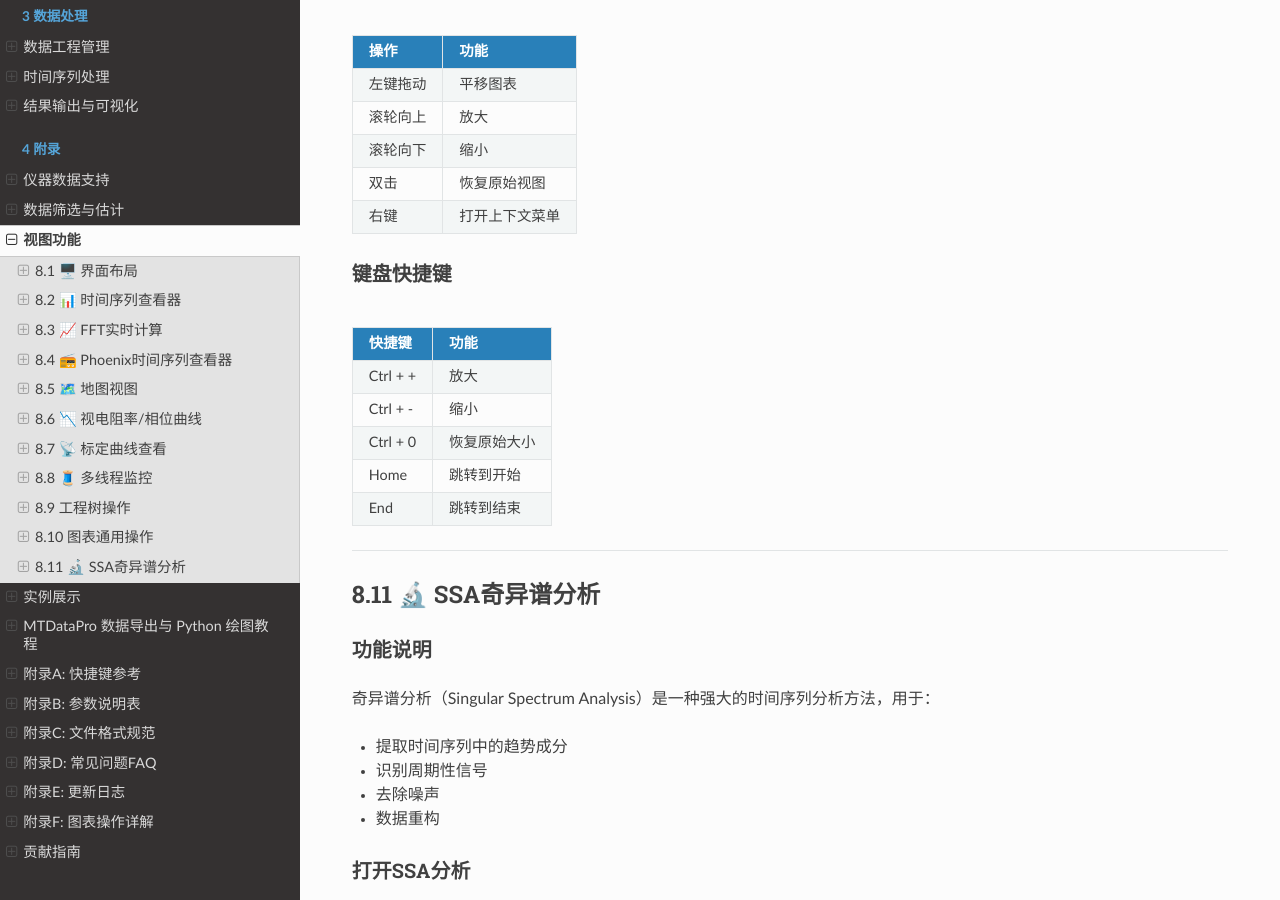
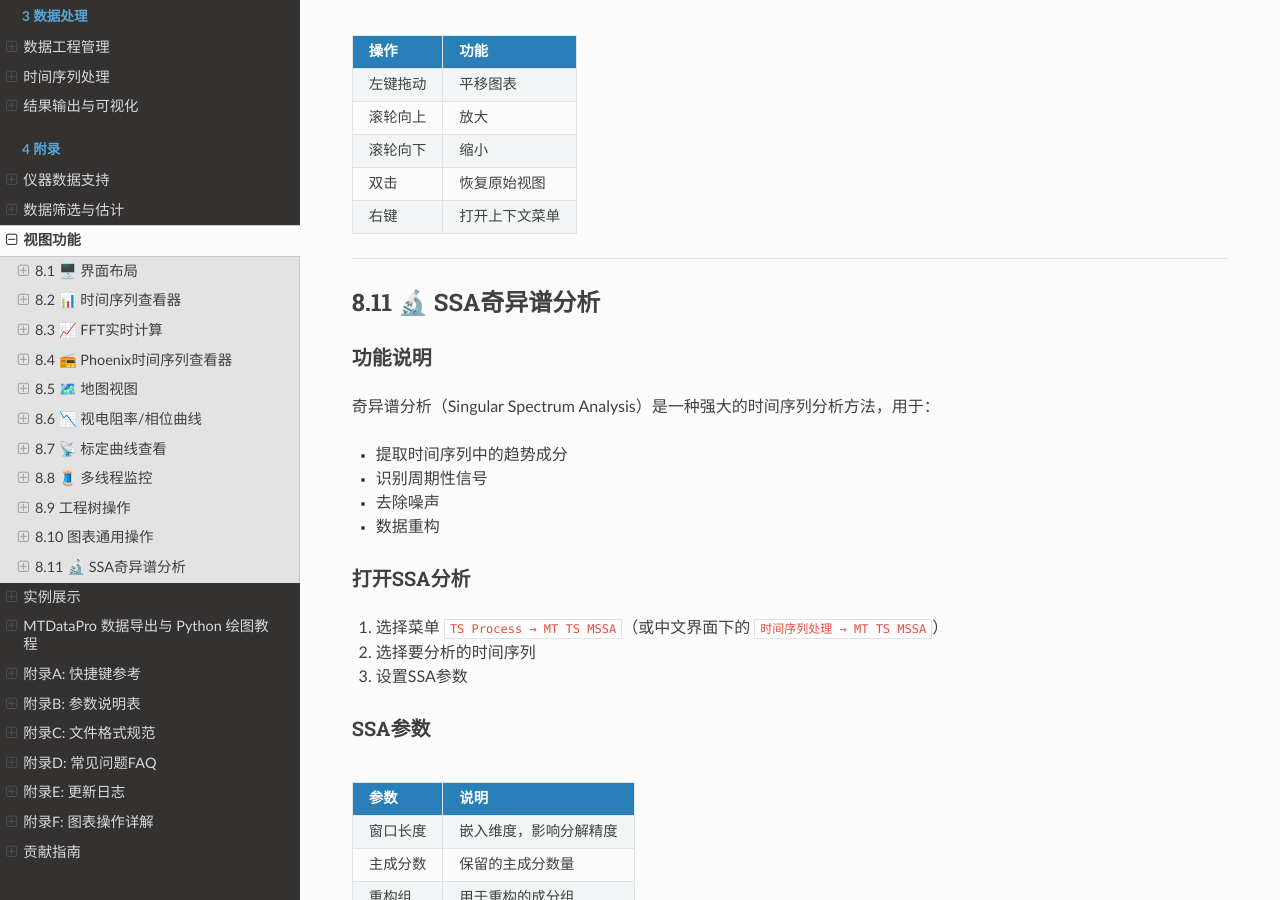
Before and after one commit to EMWPJ/MTDataPro-docs, a Sphinx documentation site: the page built from source/chapters/chapter8.md, in a window 1280 px wide and 900 px high, scrolled down 13634 px. Built offline with Sphinx 7.4.7 and the Read the Docs theme 3.1.0, drawn with Linux system fonts in a browser that asks for light colours.

Commit message:
docs: remove fabricated chart keyboard shortcuts from chapter8
Oracle verification confirmed these shortcuts (Ctrl++/-/0, Home, End)
do not exist in WChooseChart.pas code. Removed the entire fabricated
keyboard shortcuts table from the chart operations section.

```diff
--- a/source/chapters/chapter8.md
+++ b/source/chapters/chapter8.md
@@ -508,17 +508,6 @@ Phoenix标定查看器是专门为Phoenix仪器设计的独立工具，提供更
 | 双击 | 恢复原始视图 |
 | 右键 | 打开上下文菜单 |
 
-### 键盘快捷键
-
-| 快捷键 | 功能 |
-|-------|------|
-| Ctrl + + | 放大 |
-| Ctrl + - | 缩小 |
-| Ctrl + 0 | 恢复原始大小 |
-| Home | 跳转到开始 |
-| End | 跳转到结束 |
-
-
 ---
 
 ## 8.11 🔬 SSA奇异谱分析
```
